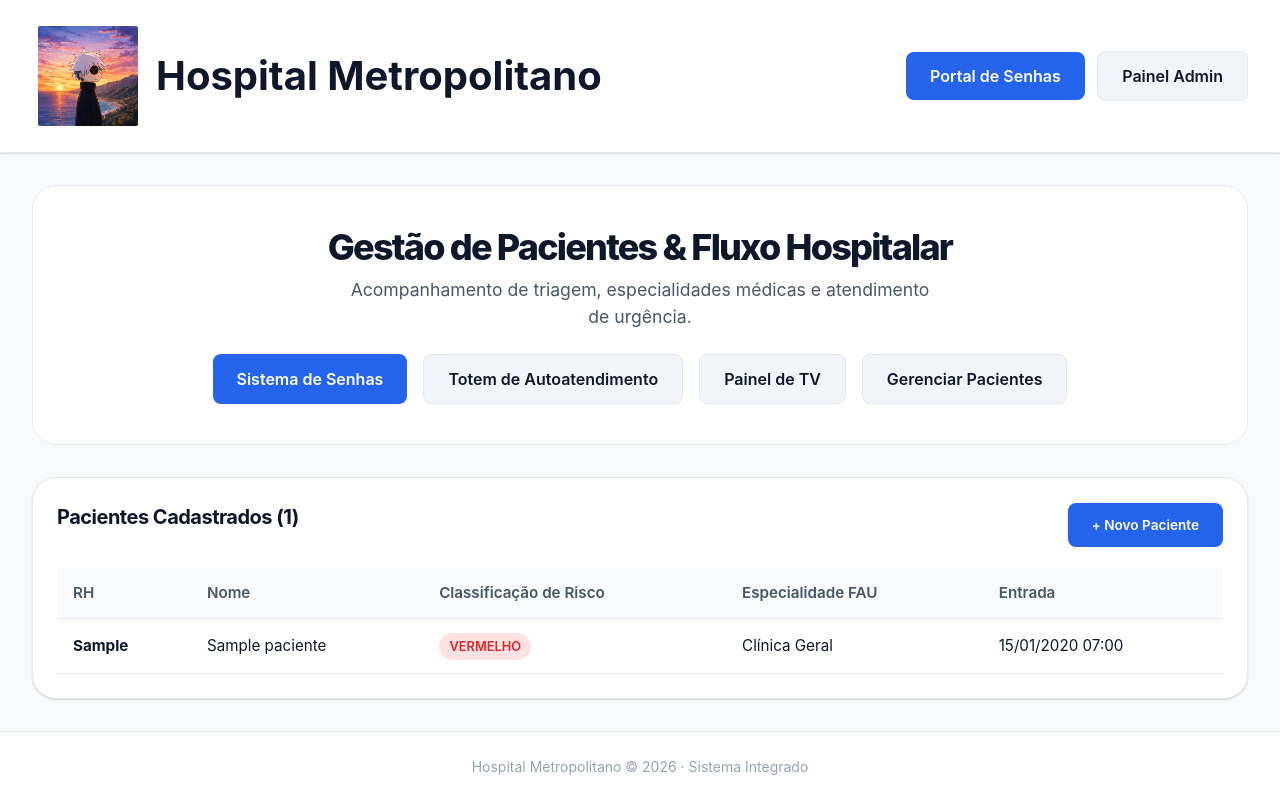
After one commit to VictorMaues/Metropolitano, a Django app: page / in a window 1280 px wide. The commit adds this page. Run offline with Django 5.2, Linux system fonts and the light colour scheme; tables that the repository leaves empty hold one stand-in row (values such as "Sample post").

Commit message:
feat: add initial patients landing page and local network URL resolution for QR codes

```diff
--- a/core/settings.py
+++ b/core/settings.py
@@ -25,7 +25,7 @@ SECRET_KEY = 'django-insecure-y*5=y2!t8w6a_9%817y^nx7onj%w=+-zhlg-+y8juca7kjhlh7
 # SECURITY WARNING: don't run with debug turned on in production!
 DEBUG = True
 
-ALLOWED_HOSTS = []
+ALLOWED_HOSTS = ['*']
 
 
 # Application definition
--- a/pacientes/templates/pacientes/BemVindo.html
+++ b/pacientes/templates/pacientes/BemVindo.html
@@ -1,3 +1,4 @@
+{% load static %}
 <!DOCTYPE html>
 <html>
 
--- /dev/null
+++ b/pacientes/templates/pacientes/pagina_inicial.html
@@ -0,0 +1,161 @@
+{% load static %}
+<!doctype html>
+<html lang="pt-BR">
+  <head>
+    <meta charset="UTF-8" />
+    <meta name="viewport" content="width=device-width, initial-scale=1.0" />
+    <title>Hospital Metropolitano - Início</title>
+    <link rel="stylesheet" href="{% static 'pacientes/senhas/css/base.css' %}" />
+    <style>
+      .hero-section {
+        background: var(--bg-secondary);
+        border: 1px solid var(--border-color);
+        border-radius: var(--radius-lg);
+        padding: 2.5rem;
+        margin-bottom: 2rem;
+        text-align: center;
+      }
+      .hero-section h1 {
+        font-size: 2.25rem;
+        color: var(--text-primary);
+        margin-bottom: 0.5rem;
+      }
+      .hero-section p {
+        color: var(--text-secondary);
+        font-size: 1.1rem;
+        max-width: 600px;
+        margin: 0 auto;
+      }
+      .actions-bar {
+        display: flex;
+        gap: 1rem;
+        justify-content: center;
+        flex-wrap: wrap;
+        margin-top: 1.5rem;
+      }
+      .patients-card {
+        background: var(--bg-secondary);
+        border: 1px solid var(--border-color);
+        border-radius: var(--radius-lg);
+        padding: 1.5rem;
+        box-shadow: var(--shadow-sm);
+      }
+      .patients-card-header {
+        display: flex;
+        justify-content: space-between;
+        align-items: center;
+        margin-bottom: 1.25rem;
+        flex-wrap: wrap;
+        gap: 0.75rem;
+      }
+      .patients-table {
+        width: 100%;
+        border-collapse: collapse;
+        font-size: 0.95rem;
+      }
+      .patients-table th,
+      .patients-table td {
+        padding: 0.85rem 1rem;
+        text-align: left;
+        border-bottom: 1px solid var(--border-color);
+      }
+      .patients-table th {
+        color: var(--text-secondary);
+        font-weight: 600;
+        background: var(--bg-primary);
+      }
+      .badge-risco {
+        display: inline-block;
+        padding: 0.25rem 0.65rem;
+        border-radius: var(--radius-full);
+        font-weight: 600;
+        font-size: 0.8rem;
+        text-transform: uppercase;
+      }
+      .risco-Vermelho { background: #fee2e2; color: #dc2626; }
+      .risco-Laranja  { background: #ffedd5; color: #ea580c; }
+      .risco-Amarelo  { background: #fef9c3; color: #ca8a04; }
+      .risco-Verde    { background: #dcfce7; color: #16a34a; }
+      .risco-Azul     { background: #e0f2fe; color: #0284c7; }
+      .risco-Branco   { background: #f3f4f6; color: #4b5563; }
+      .empty-state {
+        text-align: center;
+        padding: 2.5rem 1rem;
+        color: var(--text-secondary);
+      }
+    </style>
+  </head>
+  <body>
+    <header>
+      <div class="brand">
+        <img class="brand-logo" src="{% static 'pacientes/img/logo.jpg' %}" alt="Logo Hospital Metropolitano" />
+        <span class="brand-name">Hospital Metropolitano</span>
+      </div>
+      <div>
+        <a href="{% url 'senhas_portal' %}" class="btn btn-primary" style="margin-right: 0.5rem;">
+          Portal de Senhas
+        </a>
+        <a href="{% url 'admin:index' %}" class="btn btn-secondary">
+          Painel Admin
+        </a>
+      </div>
+    </header>
+
+    <main>
+      <div class="hero-section">
+        <h1>Gestão de Pacientes & Fluxo Hospitalar</h1>
+        <p>Acompanhamento de triagem, especialidades médicas e atendimento de urgência.</p>
+        <div class="actions-bar">
+          <a href="{% url 'senhas_portal' %}" class="btn btn-primary">Sistema de Senhas</a>
+          <a href="{% url 'Totem' %}" class="btn btn-secondary">Totem de Autoatendimento</a>
+          <a href="{% url 'Painel_Tv' %}" class="btn btn-secondary">Painel de TV</a>
+          <a href="{% url 'admin:pacientes_paciente_changelist' %}" class="btn btn-secondary">Gerenciar Pacientes</a>
+        </div>
+      </div>
+
+      <div class="patients-card">
+        <div class="patients-card-header">
+          <h2 style="font-size: 1.25rem;">Pacientes Cadastrados ({{ pacientes.count }})</h2>
+          <a href="{% url 'admin:pacientes_paciente_add' %}" class="btn btn-primary" style="font-size: 0.85rem;">
+            + Novo Paciente
+          </a>
+        </div>
+
+        {% if pacientes %}
+        <div style="overflow-x: auto;">
+          <table class="patients-table">
+            <thead>
+              <tr>
+                <th>RH</th>
+                <th>Nome</th>
+                <th>Classificação de Risco</th>
+                <th>Especialidade FAU</th>
+                <th>Entrada</th>
+              </tr>
+            </thead>
+            <tbody>
+              {% for p in pacientes %}
+              <tr>
+                <td><strong>{{ p.numero_registro }}</strong></td>
+                <td>{{ p.nome }}</td>
+                <td>
+                  <span class="badge-risco risco-{{ p.risco }}">{{ p.risco }}</span>
+                </td>
+                <td>{{ p.get_especialidade_primeiro_atendimento_display|default:"-" }}</td>
+                <td>{{ p.data_agendamento|date:"d/m/Y H:i" }}</td>
+              </tr>
+              {% endfor %}
+            </tbody>
+          </table>
+        </div>
+        {% else %}
+        <div class="empty-state">
+          <p>Nenhum paciente cadastrado no momento.</p>
+        </div>
+        {% endif %}
+      </div>
+    </main>
+
+    <footer>Hospital Metropolitano &copy; 2026 · Sistema Integrado</footer>
+  </body>
+</html>
--- a/pacientes/views.py
+++ b/pacientes/views.py
@@ -1,4 +1,6 @@
 import json
+import socket
+from urllib.parse import urlparse, urlunparse
 
 from django.contrib.auth.decorators import login_required
 from django.db import IntegrityError, transaction
@@ -182,6 +184,34 @@ def _proxima_do_ciclo(escopo):
 # Painel de senhas — API JSON
 # ---------------------------------------------------------------------------
 
+def _obter_ip_rede_local():
+    """Retorna o IP da máquina na rede local para que celulares e tablets consigam acessar."""
+    s = socket.socket(socket.AF_INET, socket.SOCK_DGRAM)
+    try:
+        s.connect(('10.255.255.255', 1))
+        ip = s.getsockname()[0]
+    except Exception:
+        ip = '127.0.0.1'
+    finally:
+        s.close()
+    return ip
+
+
+def _montar_url_acompanhar(request, token):
+    """Gera a URL absoluta de acompanhamento.
+
+    Se a requisição veio de localhost/loopback, substitui pelo IP da rede local
+    para que o QR Code lido pelo celular aponte para a máquina correta na rede.
+    """
+    url = request.build_absolute_uri(reverse('acompanhar_senha', args=[token]))
+    parsed = urlparse(url)
+    if parsed.hostname in ('127.0.0.1', 'localhost', 'testserver'):
+        ip_lan = _obter_ip_rede_local()
+        porta = f":{parsed.port}" if parsed.port else ""
+        url = urlunparse(parsed._replace(netloc=f"{ip_lan}{porta}"))
+    return url
+
+
 @require_POST
 def api_emitir_senha(request):
     dados = _ler_json(request)
@@ -192,9 +222,7 @@ def api_emitir_senha(request):
 
     senha = _emitir_senha(servico, prioridade)
     dados_senha = _serializar(senha)
-    dados_senha['url_acompanhar'] = request.build_absolute_uri(
-        reverse('acompanhar_senha', args=[senha.token])
-    )
+    dados_senha['url_acompanhar'] = _montar_url_acompanhar(request, senha.token)
     return JsonResponse(dados_senha, status=201)
 
 
```
